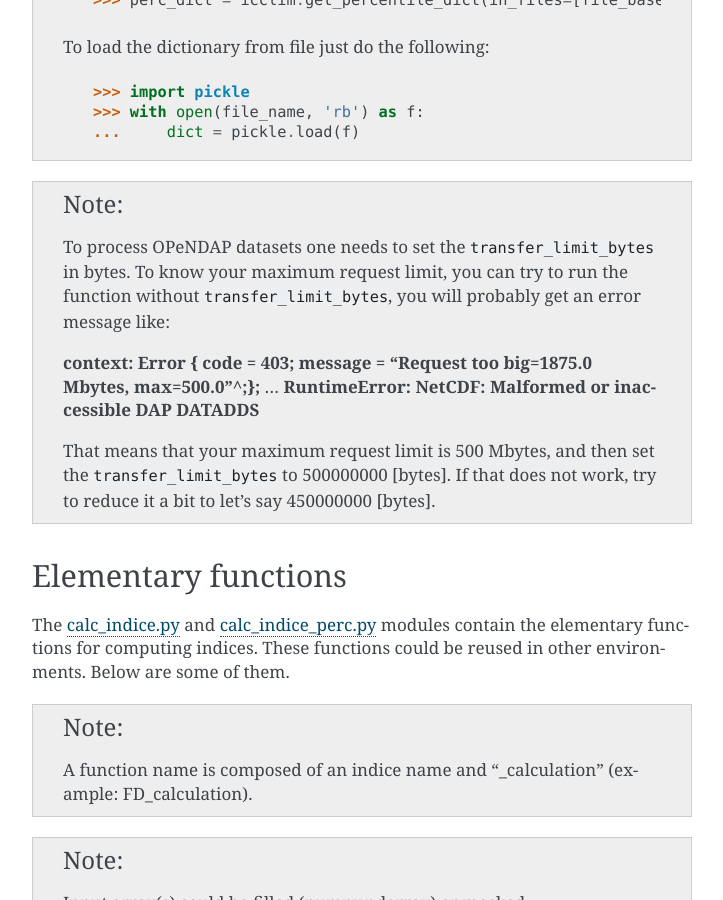
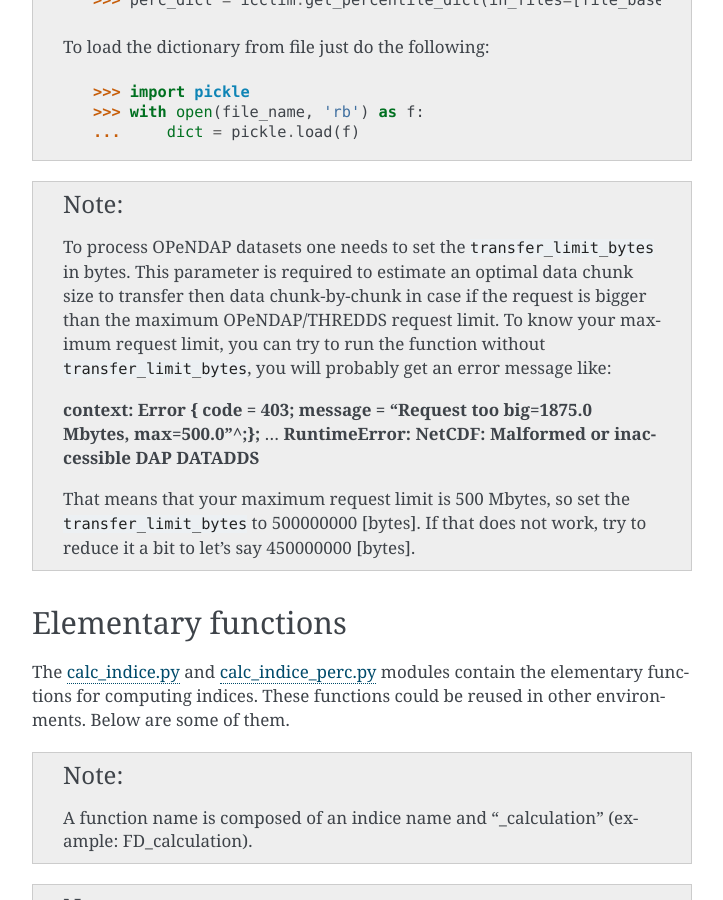
Before and after one commit to cerfacs-globc/icclim, a Sphinx documentation site: the page built from icclim/icclim_doc/source/python_api.rst, in a window 1280 px wide and 900 px high, scrolled down 3902 px. Shown: the whole window, without its empty margins (388-1111 px from the left). Built offline with Sphinx 7.4.7, drawn with Linux system fonts in a browser that asks for light colours.

Commit message:
Doc update

```diff
--- a/icclim/icclim_doc/source/index.rst
+++ b/icclim/icclim_doc/source/index.rst
@@ -21,6 +21,7 @@ Contents:
    contact.rst
 
    icclim_ocgis.rst
+
 
 
 **NEWS:**
--- a/icclim/icclim_doc/source/python_api.rst
+++ b/icclim/icclim_doc/source/python_api.rst
@@ -210,13 +210,13 @@ The ``only_leap_years`` parameter selects which of two methods to use for calcul
     >>> with open(file_name, 'rb') as f:
     ...     dict = pickle.load(f)
 
-.. note:: To process OPeNDAP datasets one needs to set the ``transfer_limit_bytes`` in bytes. To know your maximum request limit, you can try to run the function without ``transfer_limit_bytes``, you will probably get an error message like:
+.. note:: To process OPeNDAP datasets one needs to set the ``transfer_limit_bytes`` in bytes. This parameter is required to estimate an optimal data chunk size to transfer then data chunk-by-chunk in case if the request is bigger than the maximum OPeNDAP/THREDDS request limit. To know your maximum request limit, you can try to run the function without ``transfer_limit_bytes``, you will probably get an error message like:
 
 	**context: Error { code = 403; message = "Request too big=1875.0 Mbytes, max=500.0"^;};**
 	...
 	**RuntimeError: NetCDF: Malformed or inaccessible DAP DATADDS**
 
-	That means that your maximum request limit is 500 Mbytes, and then set the ``transfer_limit_bytes`` to 500000000 [bytes]. If that does not work, try to reduce it a bit to let's say 450000000 [bytes].
+	That means that your maximum request limit is 500 Mbytes, so set the ``transfer_limit_bytes`` to 500000000 [bytes]. If that does not work, try to reduce it a bit to let's say 450000000 [bytes].
 
 Elementary functions
 --------------------
```
Also changed, not shown: 7 other files.
